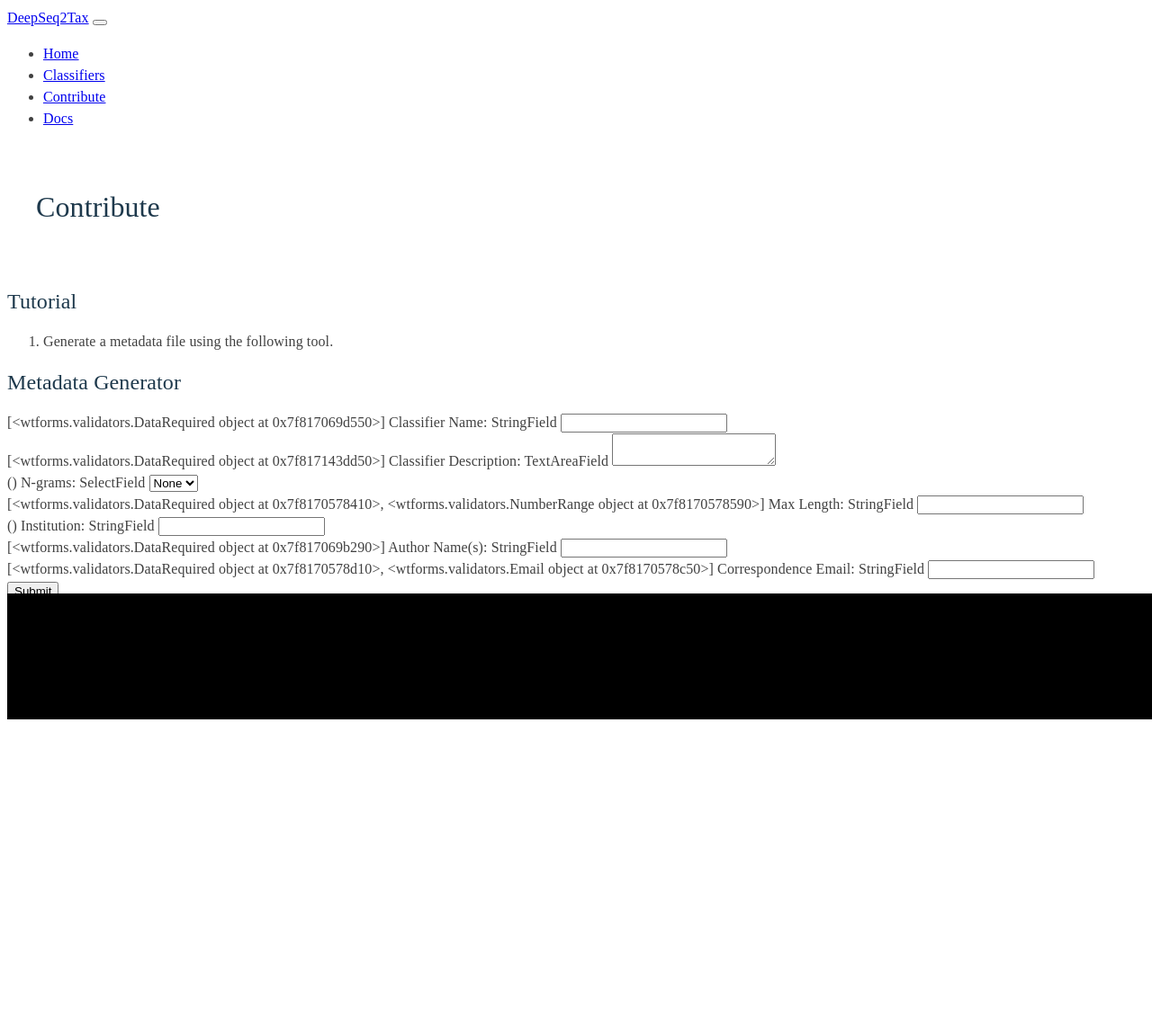
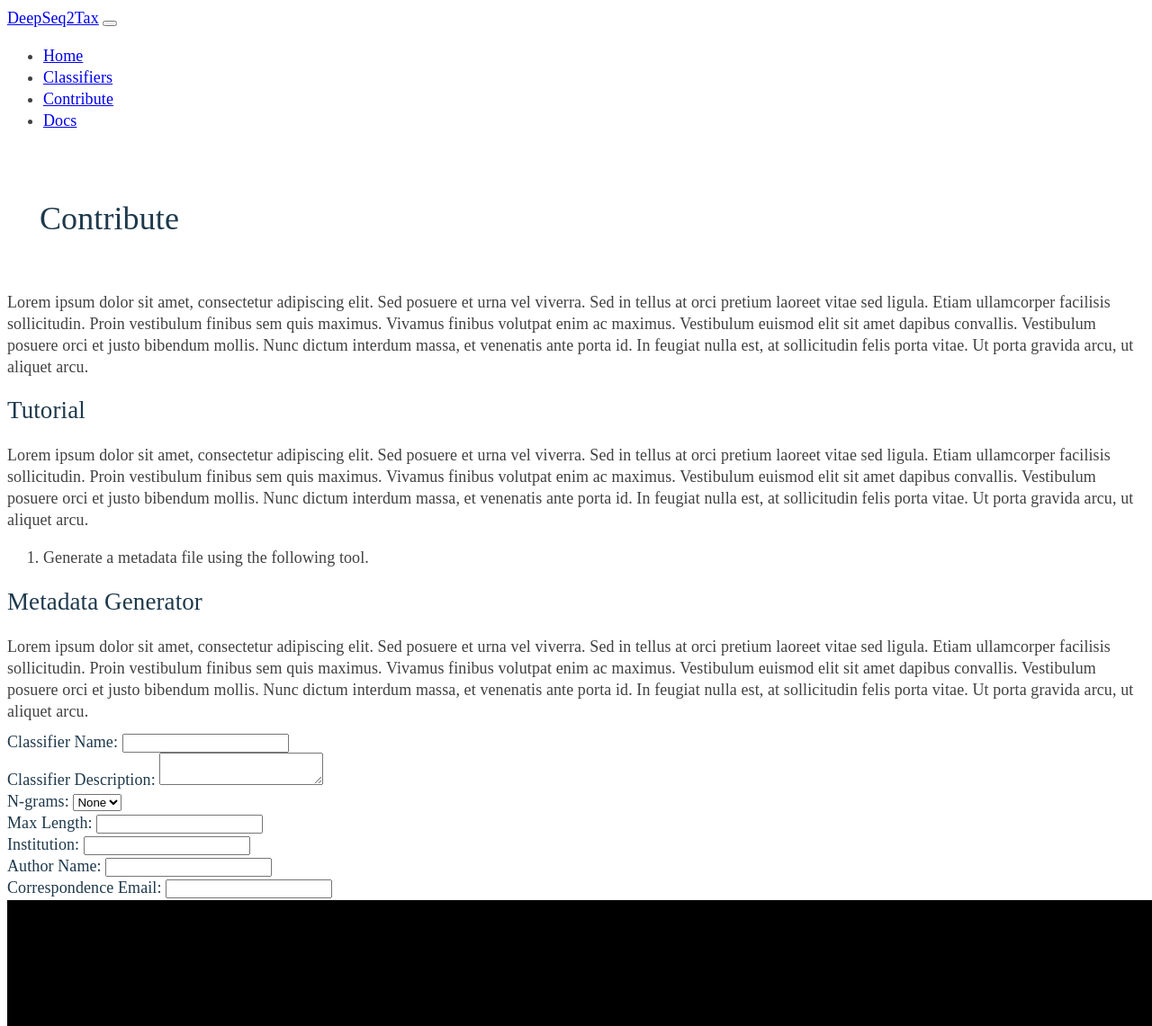
Before and after one commit to KeironO/portal, a Flask app: template app/templates/contribute.html in a window 1280 px wide. Shown: the whole page at 90% size. Before the commit the page ends 800 px from the top, so only its background shows below. Run offline with Flask 2, Linux system fonts and the light colour scheme; the template is opened without the code that fills it: values that come from a table or form of the project are taken from there, others are empty; some libraries are stand-ins or nearby versions.

Commit message:
Added other things

```diff
--- a/app/forms.py
+++ b/app/forms.py
@@ -1,14 +1,17 @@
 from flask_wtf import FlaskForm
-from wtforms import StringField, TextAreaField, SubmitField, SelectField
+from wtforms import StringField, TextAreaField, SubmitField, SelectField, IntegerField
 from wtforms.validators import DataRequired, Email, NumberRange
+
 
 class MetadataGeneratorForm(FlaskForm):
     name = StringField("Classifier Name", validators=[DataRequired()])
     description = TextAreaField("Classifier Description",
                                 validators=[DataRequired()])
-    ngrams = SelectField("N-grams", choices=["None", 1, 2, 3, 4, 5, 6, 7, 8, 9, 10])
-    author_names = StringField("Author Name(s)", validators=[DataRequired()])
+    ngrams = SelectField("N-grams", choices=[["None", "0"], ["1", "1"], ["2", "2"], ["3", "3"],
+                                             ["4", "4"], ["5", "5"], ["6", "6"], ["7", "7"], ["8", "8"],
+                                             ["9", "9"], ["10", "10"]])
+    author_names = StringField("Author Name", validators=[DataRequired()])
     institution = StringField("Institution")
     email = StringField("Correspondence Email", validators=[DataRequired(), Email()])
-    max_length = StringField("Max Length", validators=[DataRequired(), NumberRange(min=1, max=2500)])
+    max_length = IntegerField("Max Length", validators=[DataRequired(), NumberRange(min=1, max=2500)])
     submit = SubmitField("Submit")
--- a/app/portal.py
+++ b/app/portal.py
@@ -25,10 +25,9 @@ def classifiers():
 
 @app.route("/contribute", methods=["GET", "POST"])
 def contribute():
-    form = forms.MetadataGeneratorForm()
+    form = forms.MetadataGeneratorForm(request.form)
     if form.validate_on_submit():
-        print("Hello World")
-        return render_template("contribute.html", form=form)
+        print(form)
 
     return render_template("contribute.html", form=form)
 
--- a/app/static/css/globs.css
+++ b/app/static/css/globs.css
@@ -5,6 +5,7 @@ html {
   min-height: 100%;
   font-weight: 400;
   letter-spacing: 0.1px;
+  font-size: 18px;
 }
 
 body {
@@ -46,7 +47,11 @@ h5 {
 
 p {
   margin: 0 0 10px;
-  font-size: 18px;
+}
+
+label {
+  font-weight: 400;
+  color: #1e394c;
 }
 
 .footer {
--- a/app/templates/base.html
+++ b/app/templates/base.html
@@ -1,28 +1,26 @@
-{% macro render_form_field(field, required=False, placeholder="", value=None) %}
+{% macro render_form_field(field, placeholder="", value=None) %}
     {% set css_class='form-control ' + kwargs.pop('class', '') %}
     <div class="form-group">
-      {{ field.validators}}
-        <label for="example-text-input">{{ field.label }}: {{ field.type }} {% if required != False %} (Required){% endif %}</label>
+        <label for="example-text-input">{{ field.label }}:</label>
             {% for error in field.errors %}
-                <div class="alert alert-danger">
-                    <i class="glyphicon glyphicon-alert"></i> <b>Error:</b> {{ error }}
+                <div class="alert alert-warning">
+                    <i class="glyphicon glyphicon-alert"></i>{{ error }}
                 </div>
             {% endfor %}
-
             {% if field.type == "StringField" %}
                 <input type="string" class="form-control" name="{{ field.name }}" placeholder="{{ placeholder }}" {% if value != None %}value="{{ value }}" {% endif %}>
-            {% elif type == "password" %}
-                {{ field(class=css_class, placeholder=placeholder, **kwargs) }}
             {% elif field.type == "SelectField" %}
                 <select class="form-control" name="{{ field.name}}">
                   {% for choice in field.choices %}
-                    <option>{{choice}}</option>
+                    <option value="{{choice[1]}}">{{choice[0]}}</option>
                   {% endfor %}
                 </select>
             {% elif type =="checkbox" %}
                <p>{{ field }} {{ label }}</p>
             {% elif field.type == "TextAreaField" %}
                 <textarea class="form-control" name="{{ field.name }}" placeholder="{{ placeholder }}"></textarea>
+            {% elif field.type == "IntegerField" %}
+                <input type="integer" class="form-control" name="{{ field.name }}">
             {% endif %}
     </div>
 {% endmacro %}
--- a/app/templates/contribute.html
+++ b/app/templates/contribute.html
@@ -12,7 +12,12 @@
 
 {% block body %}
 
+<p> Lorem ipsum dolor sit amet, consectetur adipiscing elit. Sed posuere et urna vel viverra. Sed in tellus at orci pretium laoreet vitae sed ligula. Etiam ullamcorper facilisis sollicitudin. Proin vestibulum finibus sem quis maximus. Vivamus finibus volutpat enim ac maximus. Vestibulum euismod elit sit amet dapibus convallis. Vestibulum posuere orci et justo bibendum mollis. Nunc dictum interdum massa, et venenatis ante porta id. In feugiat nulla est, at sollicitudin felis porta vitae. Ut porta gravida arcu, ut aliquet arcu. </p>
+
 <h2>Tutorial</h2>
+
+
+<p> Lorem ipsum dolor sit amet, consectetur adipiscing elit. Sed posuere et urna vel viverra. Sed in tellus at orci pretium laoreet vitae sed ligula. Etiam ullamcorper facilisis sollicitudin. Proin vestibulum finibus sem quis maximus. Vivamus finibus volutpat enim ac maximus. Vestibulum euismod elit sit amet dapibus convallis. Vestibulum posuere orci et justo bibendum mollis. Nunc dictum interdum massa, et venenatis ante porta id. In feugiat nulla est, at sollicitudin felis porta vitae. Ut porta gravida arcu, ut aliquet arcu. </p>
 
 <ol>
   <li>Generate a metadata file using the following tool.</li>
@@ -20,6 +25,9 @@
 </ol>
 
 <h2>Metadata Generator</h2>
+
+<p> Lorem ipsum dolor sit amet, consectetur adipiscing elit. Sed posuere et urna vel viverra. Sed in tellus at orci pretium laoreet vitae sed ligula. Etiam ullamcorper facilisis sollicitudin. Proin vestibulum finibus sem quis maximus. Vivamus finibus volutpat enim ac maximus. Vestibulum euismod elit sit amet dapibus convallis. Vestibulum posuere orci et justo bibendum mollis. Nunc dictum interdum massa, et venenatis ante porta id. In feugiat nulla est, at sollicitudin felis porta vitae. Ut porta gravida arcu, ut aliquet arcu. </p>
+
 
 <form action="" method="POST">
   {{ form.hidden_tag() }}
@@ -34,7 +42,6 @@
   {{ render_form_field(form.author_names) }}
   {{ render_form_field(form.email) }}
 
-
   {{ form.submit() }}
 </form>
 
--- a/app/templates/index.html
+++ b/app/templates/index.html
@@ -17,4 +17,7 @@
 
 {% block body %}
   <h2>Hello World</h2>
+
+  <p> Lorem ipsum dolor sit amet, consectetur adipiscing elit. Sed posuere et urna vel viverra. Sed in tellus at orci pretium laoreet vitae sed ligula. Etiam ullamcorper facilisis sollicitudin. Proin vestibulum finibus sem quis maximus. Vivamus finibus volutpat enim ac maximus. Vestibulum euismod elit sit amet dapibus convallis. Vestibulum posuere orci et justo bibendum mollis. Nunc dictum interdum massa, et venenatis ante porta id. In feugiat nulla est, at sollicitudin felis porta vitae. Ut porta gravida arcu, ut aliquet arcu. </p>
+
 {% endblock %}
```
